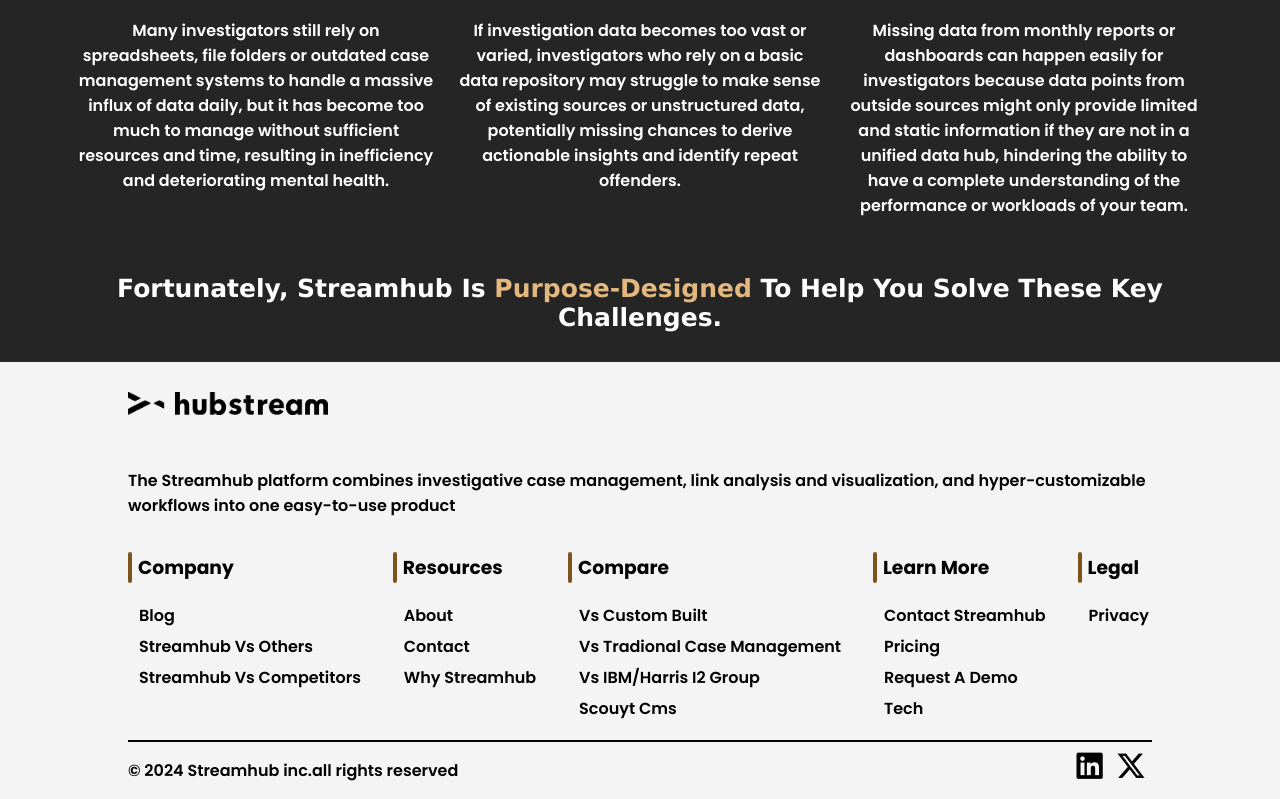
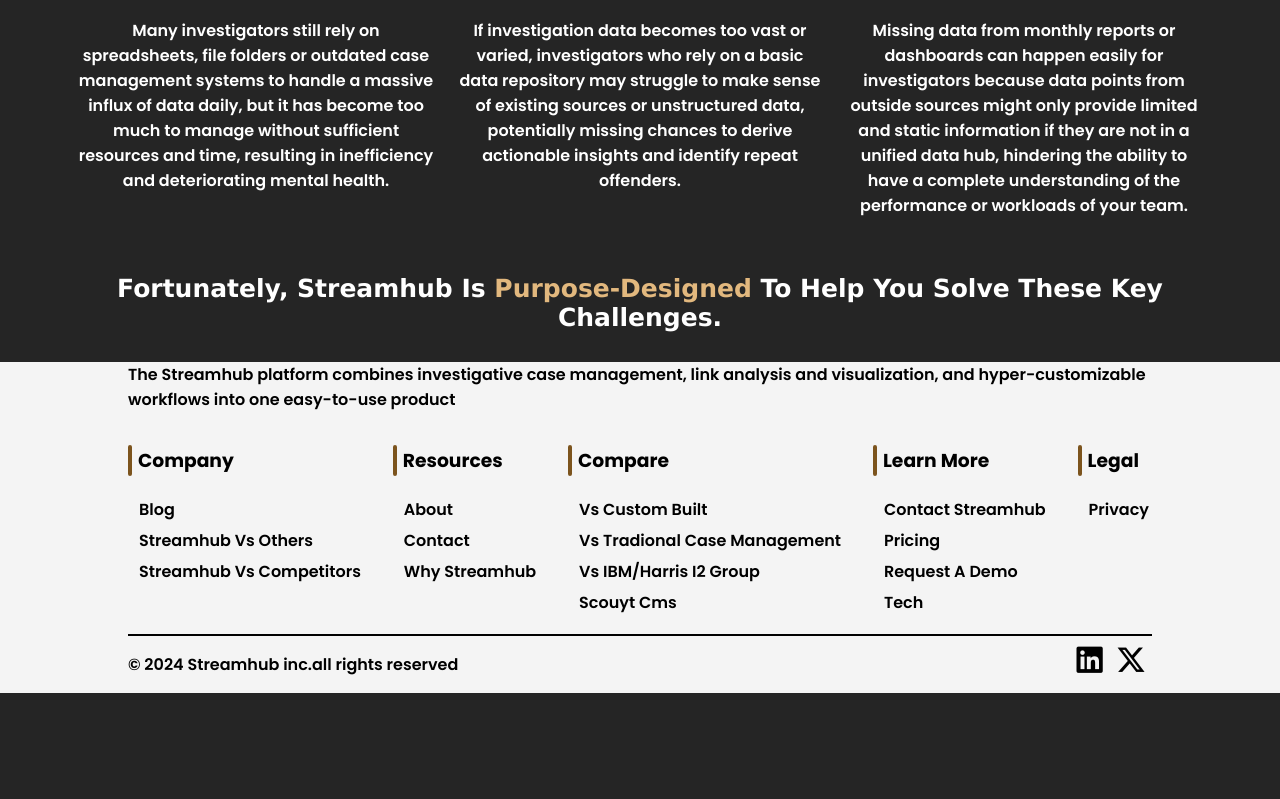
Before and after one commit to pandidurait03/hubsite, a plain HTML site: page index.html in a window 1280 px wide. Shown: the part 971-1770 px from the top of the page. After the commit the page ends 1664 px from the top, so only its background shows below. Drawn offline with Linux system fonts and the light colour scheme.

Commit message:
Update index.html

```diff
--- a/index.html
+++ b/index.html
@@ -104,9 +104,6 @@
     </main>
     <footer class="bottom-main-container" id="bottom-main-container">
         <div class="bottom-sub-container" id="bottom-sub-container">
-            <div class="bottom-logo-container" id="bottom-logo-container">
-                <img src="./images/bottom-logo-hubstream.png" alt="" class="bottom-logo" id="bottom-logo">
-            </div>
             <div class="bottom-content-conatiner" id="bottom-content-conatiner">
                 <p class="bottom-content" id="bottom-content">The Streamhub platform combines investigative case management, link analysis and visualization, and hyper-customizable workflows into one easy-to-use product</p>
             </div>
```
